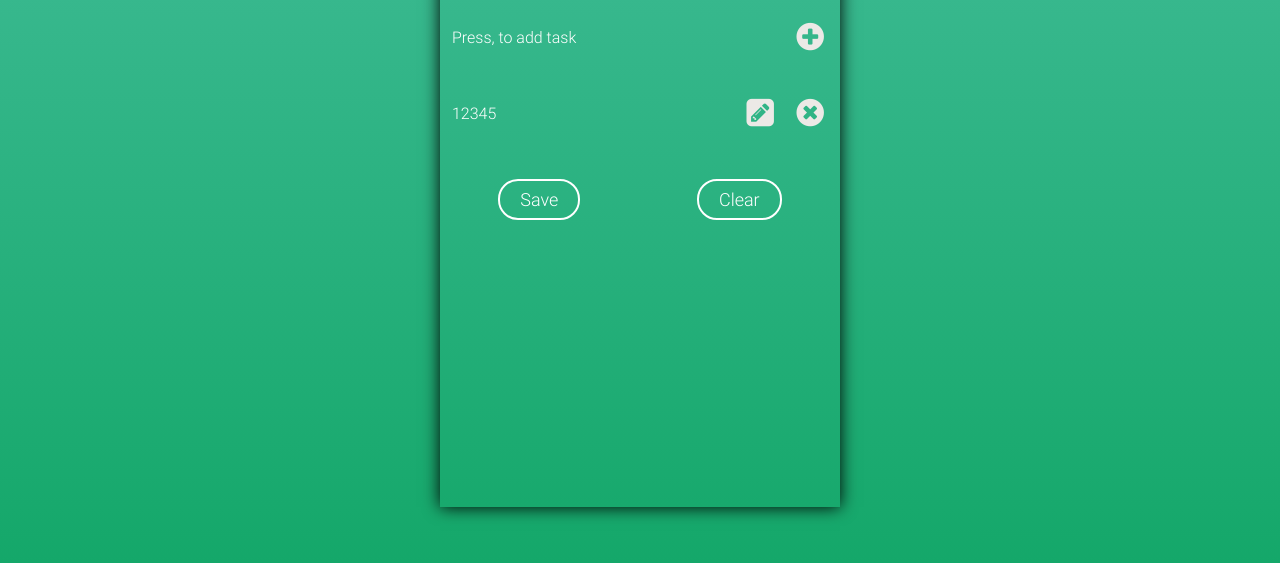
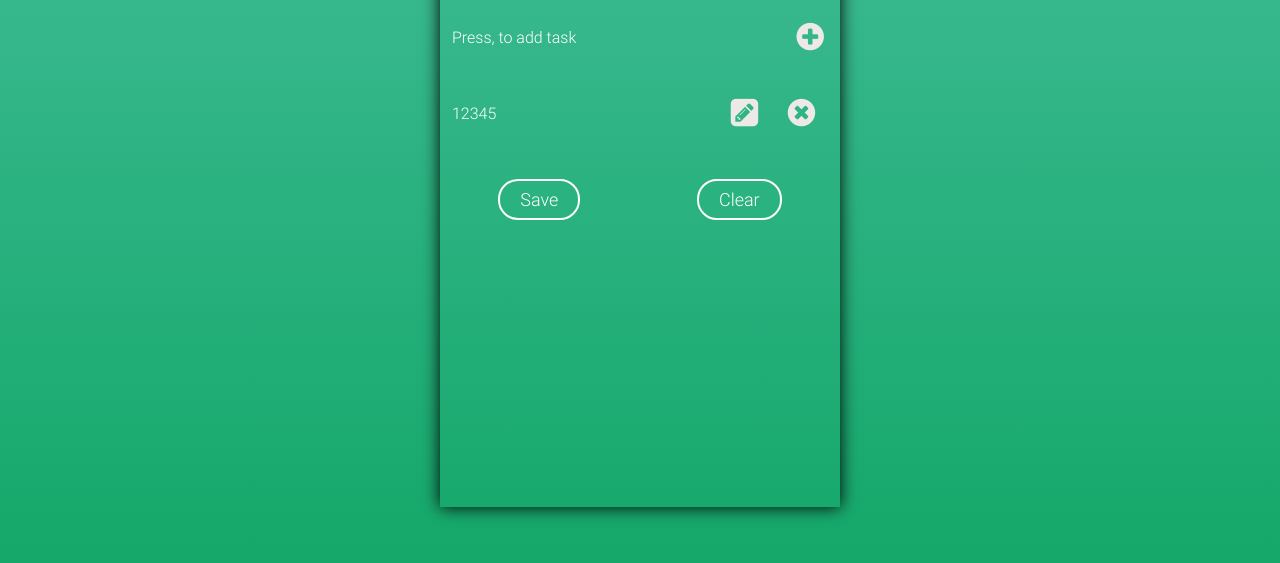
Before and after one commit to ivanalexandrovichchugunov/TodoApp, a plain HTML site: page index.html in a window 1280 px wide. Shown: the part 83-646 px from the top of the page. Drawn offline with Linux system fonts and the light colour scheme.

Commit message:
Update main.css

```diff
--- a/main.css
+++ b/main.css
@@ -81,7 +81,7 @@ body {
     }
     .tasks_list-input {
         background-color: transparent;
-        width: 85%;
+        width: 70%;
         height: 40px;
         font-size: 16px;
         background: transparent;
@@ -90,7 +90,6 @@ body {
         color: white;
         border: none;
         font-family: 'Roboto';
-        width: 280px;
     }
     .tasks_list-input:focus{
         border: 2px solid #86a8e7;
@@ -129,6 +128,7 @@ body {
         outline: none;
         border: none;
         color: #ECE9E6;
+        width: 15%;
     }
     .add_task-delete:hover{
         color: #5484dd;
@@ -144,6 +144,7 @@ body {
         outline: none;
         border: none;
         color: #ECE9E6;
+        width: 15%;
     }
     .add_task-edit:hover{
         color: #5484dd;
```
